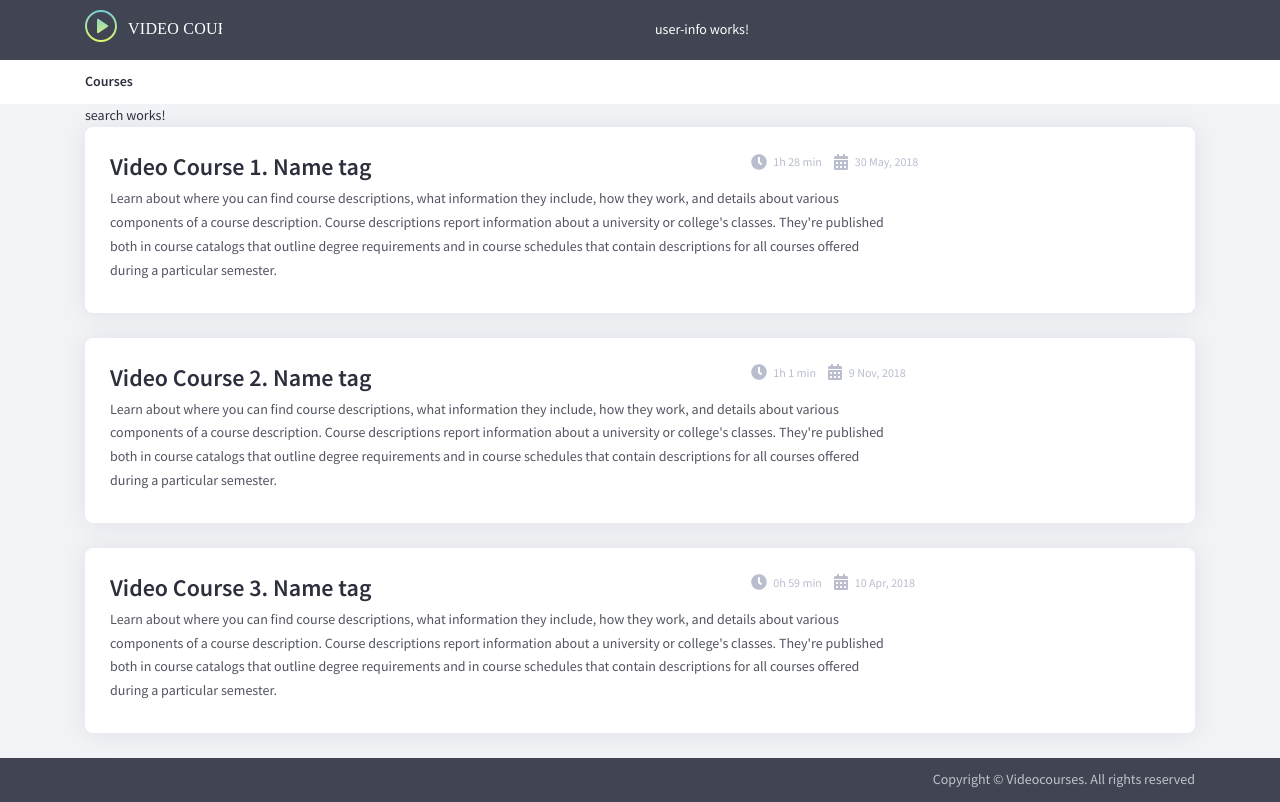
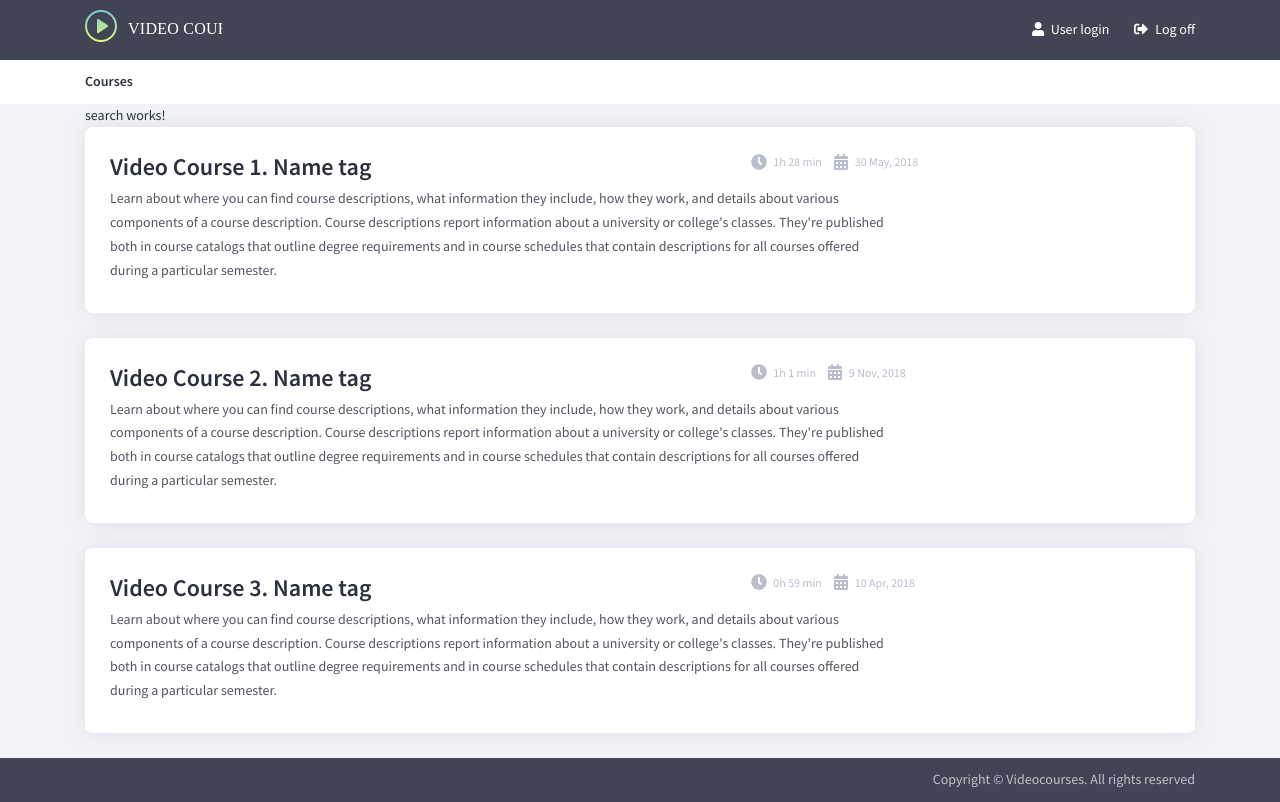
Before and after one commit to dneposeda/web-school, an Angular app: page / in a window 1280 px wide. Built offline with nearby package versions, Linux system fonts and the light colour scheme.

Commit message:
Add component login-info (html/css)

```diff
--- a/src/app/components/course/course.component.ts
+++ b/src/app/components/course/course.component.ts
@@ -1,5 +1,5 @@
 import { Component, OnInit, Input } from '@angular/core';
-import { faCoffee, faClock, faCalendarAlt } from '@fortawesome/free-solid-svg-icons';
+import { faClock, faCalendarAlt } from '@fortawesome/free-solid-svg-icons';
 import { ICourse } from 'src/app/interfaces/icourse';
 
 @Component({
@@ -9,7 +9,6 @@ import { ICourse } from 'src/app/interfaces/icourse';
 })
 export class CourseComponent implements OnInit {
 
-    public faCoffee = faCoffee;
     public faClock = faClock;
     public faCalendarAlt = faCalendarAlt;
 
--- a/src/app/components/user-info/user-info.component.css
+++ b/src/app/components/user-info/user-info.component.css
@@ -0,0 +1,16 @@
+.user-info__wrapp {
+    display: flex;
+    justify-content: flex-end;
+}
+
+.user-info {
+    margin-right: 25px;
+}
+
+.user-info:last-child {
+    margin-right: 0;
+}
+
+.faIcon {
+    margin-right: 4px;
+}
--- a/src/app/components/user-info/user-info.component.html
+++ b/src/app/components/user-info/user-info.component.html
@@ -1 +1,10 @@
-<p>user-info works!</p>
+<div class="user-info__wrapp" >
+    <span class="user-info user-login">
+        <fa-icon class="faIcon" [icon]="faUser"></fa-icon>
+        User login
+    </span>
+    <span class="user-info user-logout">
+        <fa-icon class="faIcon" [icon]="faSignOutAlt"></fa-icon>
+        Log off
+    </span>
+</div>
--- a/src/app/components/user-info/user-info.component.ts
+++ b/src/app/components/user-info/user-info.component.ts
@@ -1,4 +1,5 @@
 import { Component, OnInit } from '@angular/core';
+import { faUser, faSignOutAlt } from '@fortawesome/free-solid-svg-icons';
 
 @Component({
     selector: 'app-user-info',
@@ -7,6 +8,9 @@ import { Component, OnInit } from '@angular/core';
 })
 export class UserInfoComponent implements OnInit {
 
+    public faUser = faUser;
+    public faSignOutAlt = faSignOutAlt;
+
     constructor() { }
 
     ngOnInit() {
```
